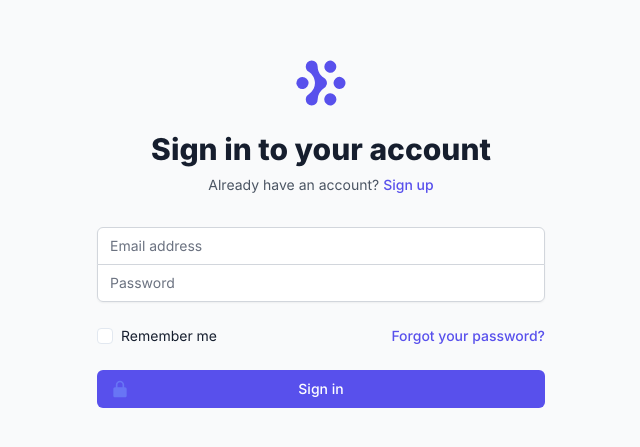
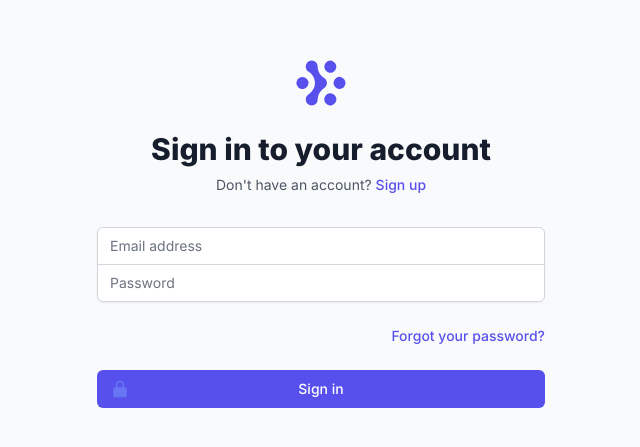
Before and after one commit to abeidahmed/property-marketplace, a React (Create React App) app in the folder client/: page /login in a window 1280 px wide. Shown: the part 167-614 px from the top of the page, without its empty margins (319-959 px from the left). Built offline with nearby package versions, Linux system fonts and the light colour scheme.

Commit message:
Remove checkbox

```diff
--- a/client/src/views/login/index.js
+++ b/client/src/views/login/index.js
@@ -13,9 +13,9 @@ const Login = () => {
             Sign in to your account
           </h2>
           <p className="mt-2 text-center text-sm leading-5 text-gray-600">
-            Already have an account?{" "}
+            Don't have an account?{" "}
             <Link
-              to="/"
+              to="/signup"
               className="font-medium text-indigo-600 hover:text-indigo-500 focus:outline-none focus:underline transition ease-in-out duration-150"
             >
               Sign up
@@ -48,18 +48,7 @@ const Login = () => {
           </div>
 
           <div className="mt-6 flex items-center justify-between">
-            <div className="flex items-center">
-              <input
-                id="remember_me"
-                type="checkbox"
-                className="form-checkbox h-4 w-4 text-indigo-600 transition duration-150 ease-in-out"
-              />
-              <label htmlFor="remember_me" className="ml-2 block text-sm leading-5 text-gray-900">
-                Remember me
-              </label>
-            </div>
-
-            <div className="text-sm leading-5">
+            <div className="ml-auto text-sm leading-5">
               <Link
                 to="/"
                 className="font-medium text-indigo-600 hover:text-indigo-500 focus:outline-none focus:underline transition ease-in-out duration-150"
```
